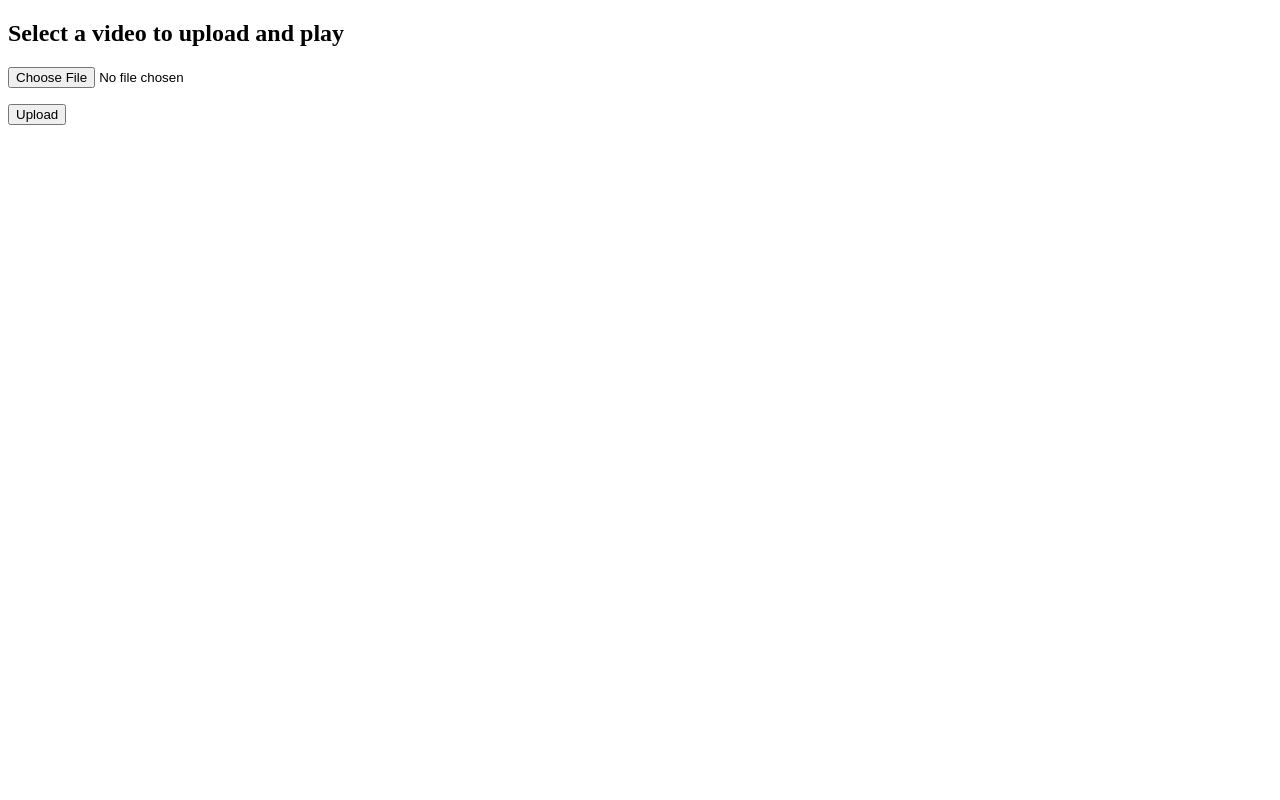
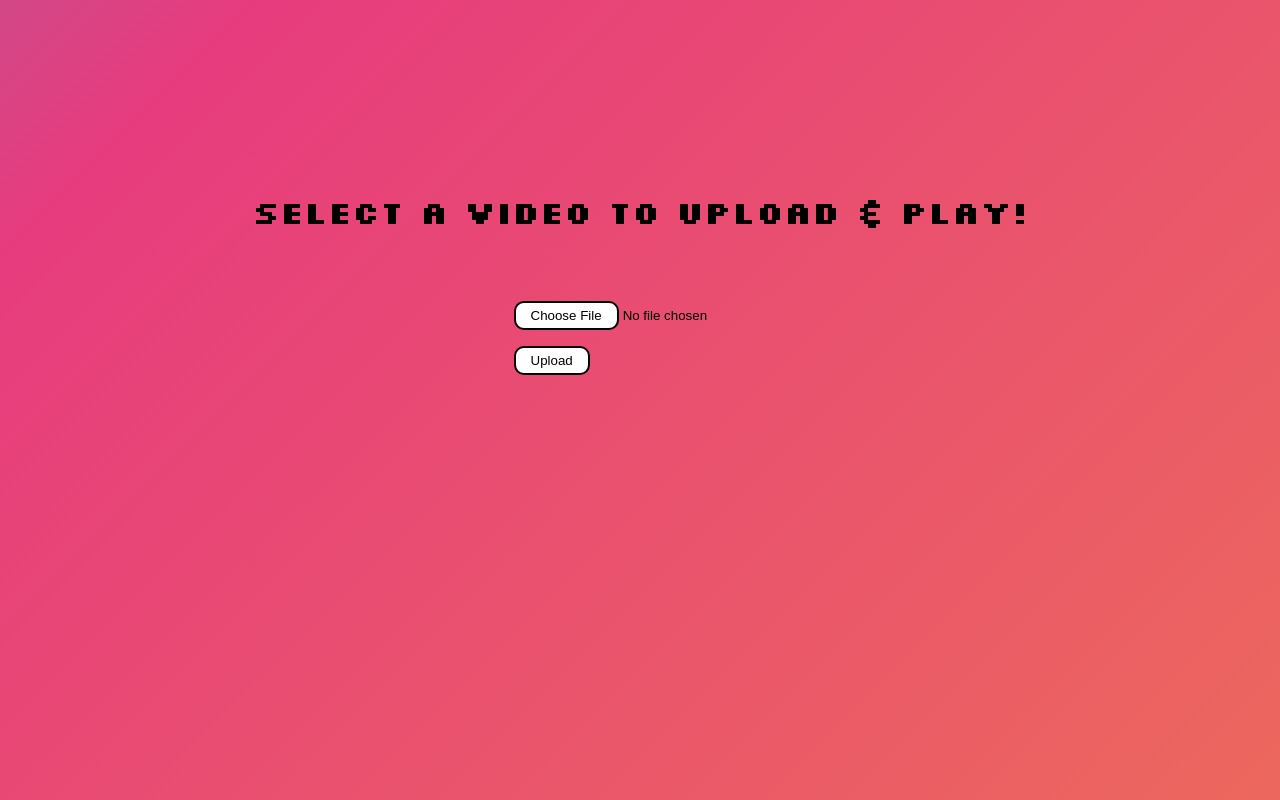
Before and after one commit to azhes/acit3495project1, a Flask app: page / in a window 1280 px wide. Run offline with Flask 2, Linux system fonts and the light colour scheme.

Commit message:
CSS styles added

```diff
--- /dev/null
+++ b/static/css/style.css
@@ -0,0 +1,43 @@
+@import url("https://fonts.googleapis.com/css2?family=Silkscreen:wght@400;700&display=swap");
+
+* {
+  box-sizing: border-box;
+}
+
+
+body {
+  font-family: 'Silkscreen', cursive;
+  display: flex;
+  align-items: center;
+  justify-content: center;
+  flex-direction: column;
+  min-height: 70vh;
+  margin: 0;
+  background: linear-gradient(-45deg, #ee7752, #e73c7e, #23a6d5, #23d5ab);
+  background-size: 400% 400%;
+  animation: gradient 15s ease infinite;
+}
+
+
+input[type="submit" i], input::file-selector-button {
+    background: #FFF;
+    padding: 5px 15px;
+    border-radius: 10px;
+    border: 2px solid #000;
+}
+
+input::file-selector-button:hover, input[type="submit" i]:hover {
+    box-shadow: 0 2px 0 #000, 0 2px 0px 2px #f03755;
+}
+
+@keyframes gradient {
+    0% {
+        background-position: 0% 50%;
+    }
+    50% {
+        background-position: 100% 50%;
+    }
+    100% {
+        background-position: 0% 50%;
+    }
+}
--- a/templates/upload.html
+++ b/templates/upload.html
@@ -1,6 +1,7 @@
-<!doctype html>
+<!DOCTYPE html>
+<link rel="stylesheet" href="{{ url_for('static', filename='css/style.css') }}">
 <title>Python Flask - Video Upload and Play Example</title>
-<h2>Select a video to upload and play</h2>
+<h1>Select a video to upload & play!</h1>
 <p>
 	{% with messages = get_flashed_messages() %}
 	  {% if messages %}
```
Also changed, not shown: 1 other file.
